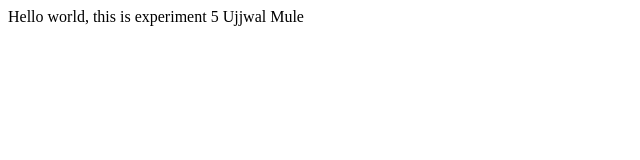
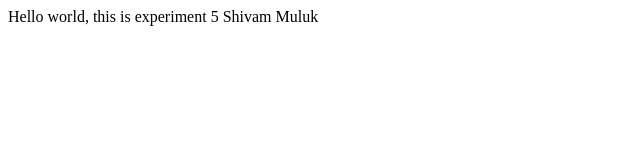
Before and after one commit to ShivA9890/cc, a plain HTML site: page index.html in a window 1280 px wide. Shown: the full height of the page, 0-640 px from the left. Drawn offline with Linux system fonts and the light colour scheme.

Commit message:
Update index.html

```diff
--- a/index.html
+++ b/index.html
@@ -8,6 +8,6 @@
 </head>
 <body>
     Hello world, this is experiment 5
-    Ujjwal Mule
+    Shivam Muluk
 </body>
 </html>
```
